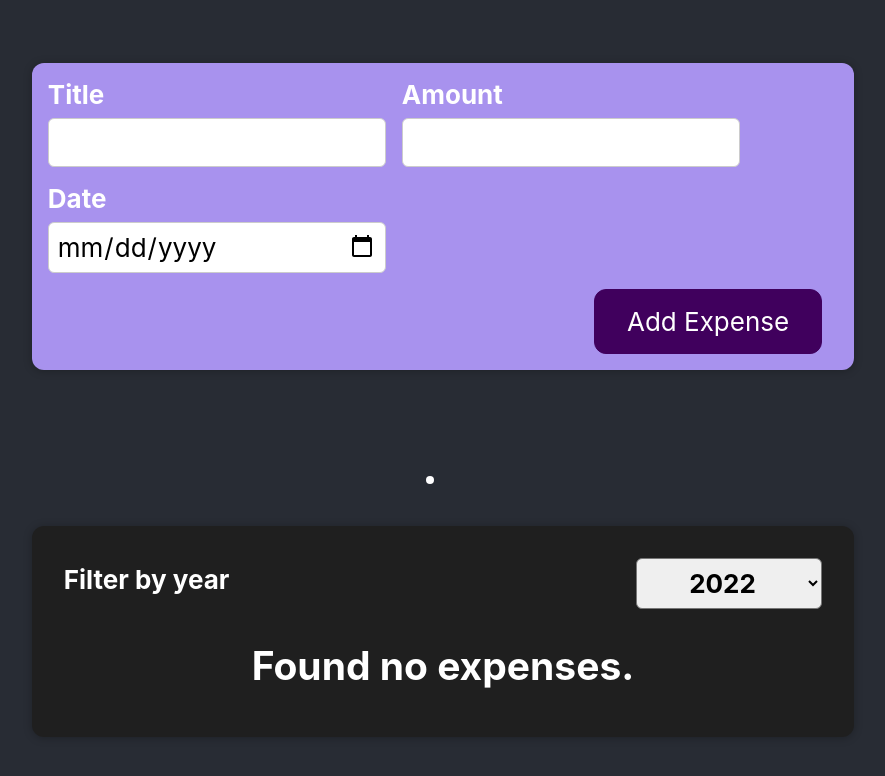
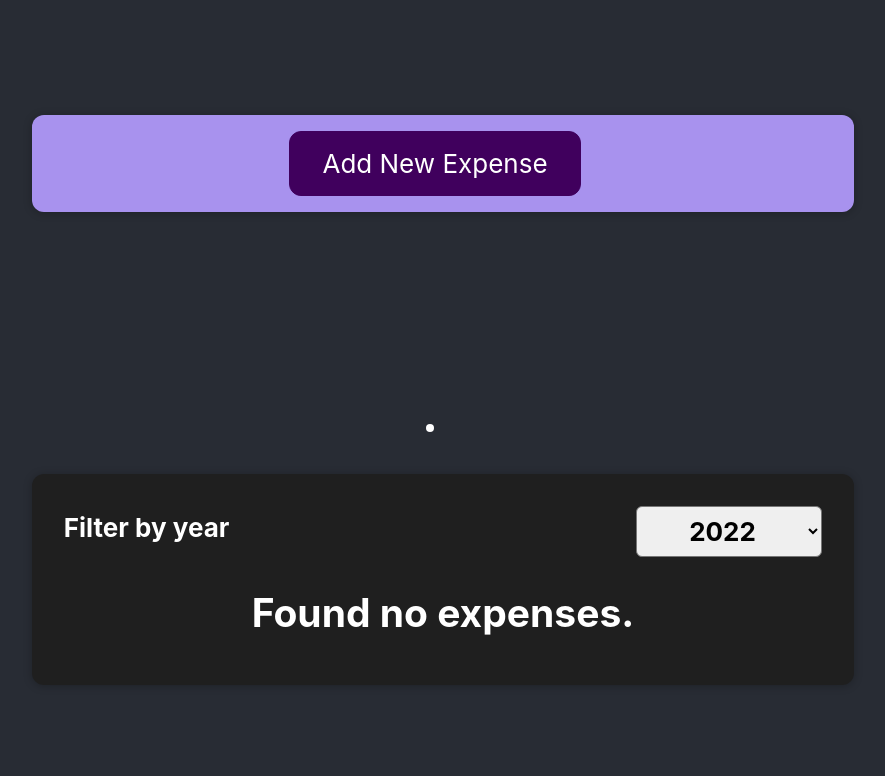
Before and after one commit to hathus/complete-react-app, a React (Create React App) app: page / in a window 1280 px wide. Shown: the top 776 px of the page, without its empty margins (197-1082 px from the left). Built offline with nearby package versions, Linux system fonts and the light colour scheme.

Commit message:
Set visible or not form data

```diff
--- a/src/components/NewExpense/ExpenseForm.js
+++ b/src/components/NewExpense/ExpenseForm.js
@@ -40,7 +40,11 @@ const ExpenseForm = (props) => {
       <div className="new-expense__controls">
         <div className="new-expense__control">
           <label>Title</label>
-          <input type="text" value={enteredTitle} onChange={titleChangeHandler} />
+          <input
+            type="text"
+            value={enteredTitle}
+            onChange={titleChangeHandler}
+          />
         </div>
         <div className="new-expense__control">
           <label>Amount</label>
@@ -65,6 +69,7 @@ const ExpenseForm = (props) => {
       </div>
       <div className="new-expense__actions">
         <button type="submit">Add Expense</button>
+        <button type="button" onClick={props.isVisibleData}>Cancel</button>
       </div>
     </form>
   );
--- a/src/components/NewExpense/NewExpense.js
+++ b/src/components/NewExpense/NewExpense.js
@@ -1,20 +1,32 @@
-import ExpenseForm from './ExpenseForm';
-import './NewExpense.css';
+import { useState } from "react";
+import ExpenseForm from "./ExpenseForm";
+import "./NewExpense.css";
 
 const NewExpense = (props) => {
-
   const saveExpenseDataHandler = (enteredExpenseData) => {
     const expenseData = {
       ...enteredExpenseData,
-      id: Math.random().toString()
-    }
+      id: Math.random().toString(),
+    };
 
     props.onAddExpense(expenseData);
   };
 
+  const [isVisible, setIsVisible] = useState(true);
+
+  const isVisibleHandler = () => {
+    setIsVisible((prevIsVisibleValue) => !prevIsVisibleValue);
+  };
+
   return (
-    <div className='new-expense'>
-      <ExpenseForm onSaveExpenseData={saveExpenseDataHandler} />
+    <div className="new-expense">
+      {isVisible && <button onClick={isVisibleHandler}>Add New Expense</button>}
+      {!isVisible && (
+        <ExpenseForm
+          onSaveExpenseData={saveExpenseDataHandler}
+          isVisibleData={isVisibleHandler}
+        />
+      )}
     </div>
   );
 };
```
